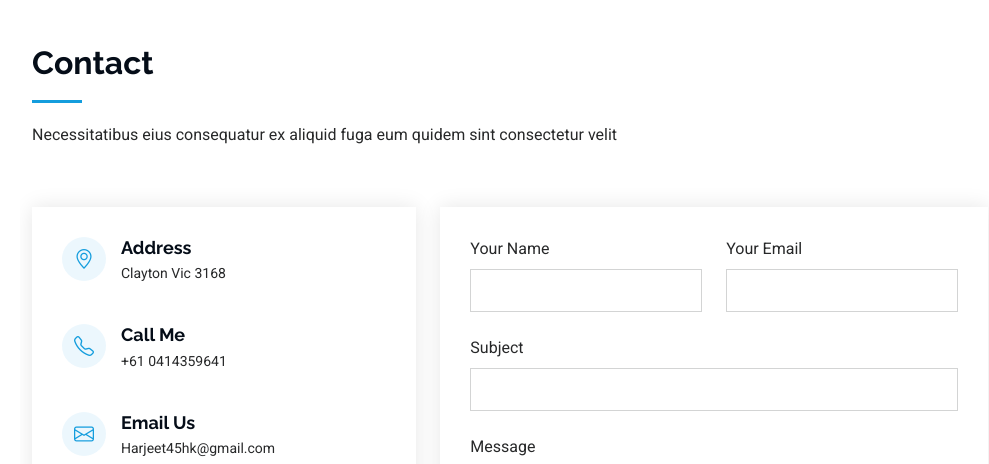
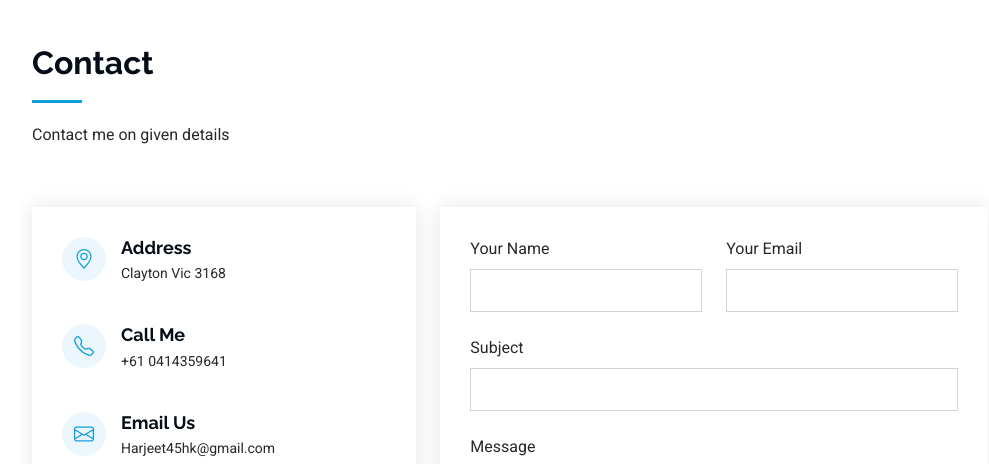
Before and after one commit to Harjeetkainth/Harjeet.github.io, a plain HTML site: page index.html in a window 1280 px wide. Shown: the part 4160-4624 px from the top of the page, without its empty margins (280-1269 px from the left). Drawn offline with Linux system fonts and the light colour scheme.

```diff
--- a/index.html
+++ b/index.html
@@ -418,7 +418,7 @@
       <!-- Section Title -->
       <div class="container section-title" data-aos="fade-up">
         <h2>Contact</h2>
-        <p>Necessitatibus eius consequatur ex aliquid fuga eum quidem sint consectetur velit</p>
+        <p>Contact me on given details</p>
       </div><!-- End Section Title -->
 
       <div class="container" data-aos="fade-up" data-aos-delay="100">
```
